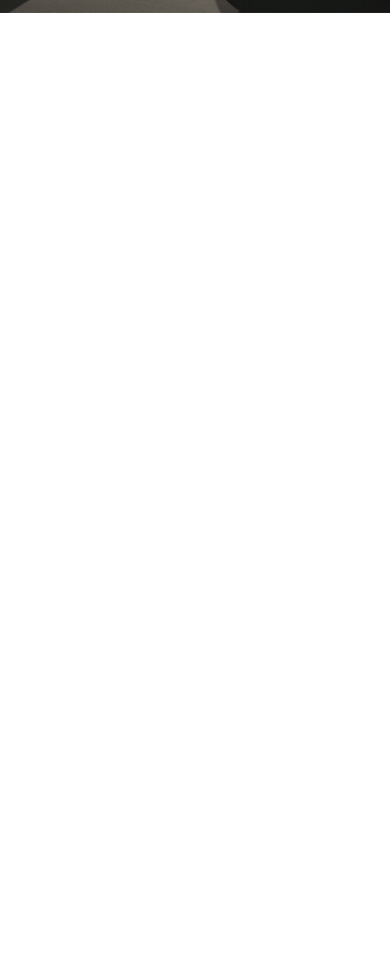
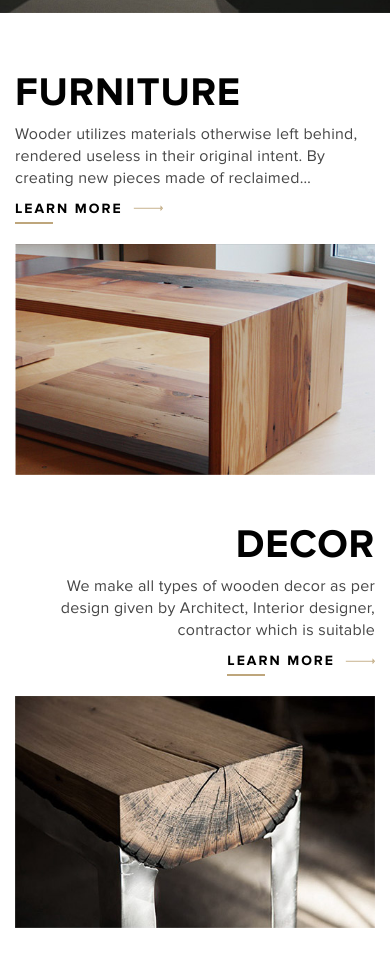
Before and after one commit to trieunt76/wooder-template-landing-page, a website: page public/index.html in a window 390 px wide. Shown: the part 616-1582 px from the top of the page. Before the commit the page ends 844 px from the top, so only its background shows below. Drawn offline with Linux system fonts and the light colour scheme.

Commit message:
[4.0] - Finish Product - Responsive

```diff
--- a/public/index.html
+++ b/public/index.html
@@ -103,6 +103,37 @@
                 </div>
             </div>
         </section>
+
+        <!-- --------------------- Product --------------------- -->
+        <section class="product padding-section">
+            <div class="container">
+                <div class="product__item">
+                    <div class="product__item-content block-text">
+                        <h3 class="line">Furniture</h3>
+                        <p>Wooder utilizes materials otherwise left behind, rendered useless in their original intent.
+                            By creating new pieces made of reclaimed barnwood</p>
+                        <a href="#" class="btn btn--primary">Learn more <img src="images/icon-arrow-color.png"
+                                alt="icon button"></a>
+                    </div>
+                    <div class="product__item-img">
+                        <img src="images/product-01.jpg" alt="Product Furniture">
+                    </div>
+                </div>
+                <div class="product__item">
+                    <div class="product__item-content block-text">
+                        <h3 class="line">Decor</h3>
+                        <p>We make all types of wooden decor as per design given by Architect, Interior designer,
+                            contractor which is suitable
+                        </p>
+                        <a href="#" class="btn btn--primary">Learn more <img src="images/icon-arrow-color.png"
+                                alt="icon button"></a>
+                    </div>
+                    <div class="product__item-img">
+                        <img src="images/product-02.jpg" alt="Product Furniture">
+                    </div>
+                </div>
+            </div>
+        </section>
     </main>
 </body>
 
--- a/src/scss/imports/core/_components.scss
+++ b/src/scss/imports/core/_components.scss
@@ -1,16 +1,15 @@
 .btn {
     position: relative;
     @include text($font-bold, $fs-text-lv4, $tcl-black, 0.2rem, uppercase);
+    @include flex(null, null, center);
+    @include transition(all 0.3s);
+    width: max-content;
     &--outline {
-        @include flexCenter();
         color: $tcl-white;
+        justify-content: center;
         border: 0.1rem solid $color-white;
-        width: max-content;
         padding: 1.5rem 4rem;
         z-index: 1;
-        img {
-            margin-left: 1.5rem;
-        }
         &::before {
             @include pseudo();
             left: 50%;
@@ -26,5 +25,58 @@
             right: 0;
             @include transition(all 0.3s);
         }
+        img {
+            margin-left: 1.5rem;
+        }
+    }
+    &--primary {
+        padding-bottom: 0.8rem;
+        &::before {
+            @include pseudo(block, null);
+            @include size(3.8rem, 0.2rem);
+            background: $color-primary;
+            @include position(absolute, null, null, 0, 0);
+        }
+        img {
+            margin-left: 1rem;
+        }
+        &:hover {
+            color: $color-primary;
+            @include transition(all 0.3s);
+        }
     }
 }
+
+.block-text {
+    h3 {
+        @include text(
+            $font-bold,
+            $fs-heading-lv2,
+            $tcl-dark,
+            0.07rem,
+            uppercase
+        );
+        &.line {
+            position: relative;
+            &::before {
+                @include pseudo(block, unset);
+                @include size(100%, 0.3rem);
+                background-color: $color-black;
+                right: calc(100% + 1.5rem);
+                @include positionCenter("top");
+            }
+        }
+    }
+    p {
+        @include text($font-body, $fs-body, $tcl-body, 0.025rem, null, 2.2rem);
+        margin: 2.7rem 0;
+        @include over-text(3);
+        @include sm() {
+            margin: 2rem 0;
+        }
+
+        @include xs() {
+            margin: 1rem 0;
+        }
+    }
+}
--- a/src/scss/imports/core/_elements.scss
+++ b/src/scss/imports/core/_elements.scss
@@ -10,6 +10,10 @@ a {
 
 .hidden {
     display: none;
+}
+
+.padding-section {
+    padding: var(--padding-section);
 }
 
 @include keyframes(fadeMouse) {
--- a/src/scss/imports/core/_layout.scss
+++ b/src/scss/imports/core/_layout.scss
@@ -25,6 +25,7 @@ body {
     background: $color-white;
     @include text($font-body, $fs-body, $tcl-body, 0.025rem);
     @include custom-scroll();
+    --padding-section: 9.4rem 0;
     .container {
         width: 100%;
         padding-right: 15px;
--- a/src/scss/imports/pages/_home.scss
+++ b/src/scss/imports/pages/_home.scss
@@ -185,3 +185,90 @@
         margin-top: $height-header;
     }
 }
+
+/* ----------------------- Product ---------------------- */
+.product {
+    @include sm() {
+        --padding-section: 7rem 0;
+    }
+
+    @include xs() {
+        --padding-section: 6rem 0;
+    }
+
+    &__item {
+        overflow: hidden;
+        @include flex(null, space-between, center);
+        @include xs() {
+            flex-direction: column;
+        }
+        &-content {
+            width: 48%;
+            flex-shrink: 0;
+            padding-left: 10rem;
+            padding-right: 4rem;
+            @include sm() {
+                width: 55%;
+                padding-left: 8rem;
+            }
+            @include xs() {
+                width: 100%;
+                padding-left: 0;
+                padding-right: 0;
+                margin-bottom: 2rem;
+            }
+            &::before {
+                @include xs() {
+                    content: unset;
+                }
+            }
+        }
+        &-img {
+            flex-shrink: 0;
+            @include sm() {
+                width: 45%;
+            }
+            @include xs() {
+                width: 100%;
+            }
+        }
+        &:nth-child(even) {
+            flex-direction: row-reverse;
+            margin-top: 10rem;
+            .product__item-content {
+                text-align: right;
+                padding-right: 8rem;
+                padding-left: 4rem;
+                h3.line {
+                    &::before {
+                        left: calc(100% + 1.5rem);
+                        @include xs() {
+                            content: unset;
+                        }
+                    }
+                }
+                a {
+                    margin-left: auto;
+                }
+                @include xs() {
+                    width: 100%;
+                    padding-left: 0;
+                    padding-right: 0;
+                    margin-bottom: 2rem;
+                }
+            }
+            .product__item-img {
+                @include xs() {
+                    width: 100%;
+                }
+            }
+            @include sm() {
+                margin-top: 7rem;
+            }
+            @include xs() {
+                flex-direction: column;
+                margin-top: 5rem;
+            }
+        }
+    }
+}
```
Also changed, not shown: public/css/style.min.css, public/images/icon-arrow-color.png (added), public/images/product-01.jpg (added), public/images/product-02.jpg (added), 1 other file.
